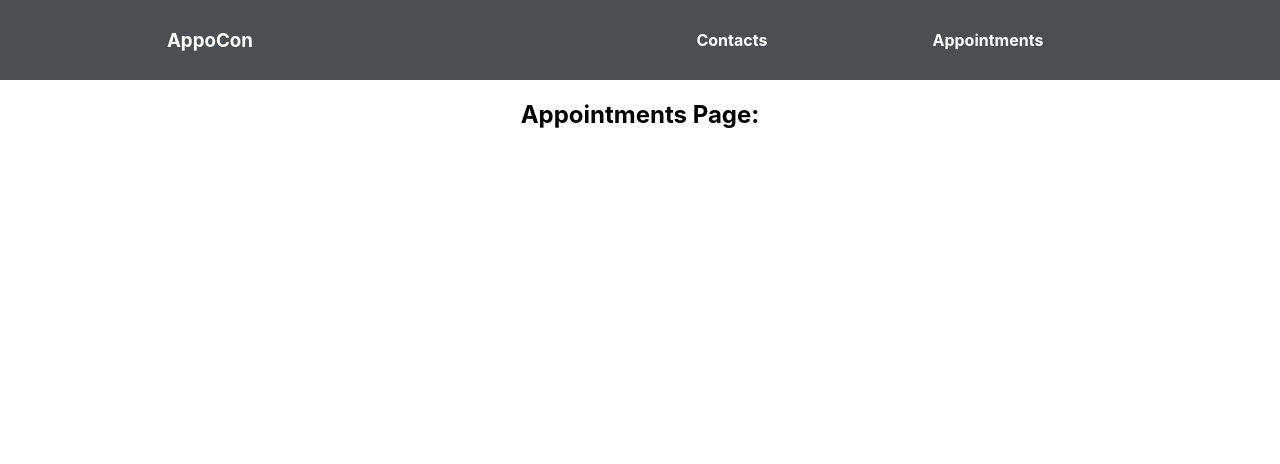
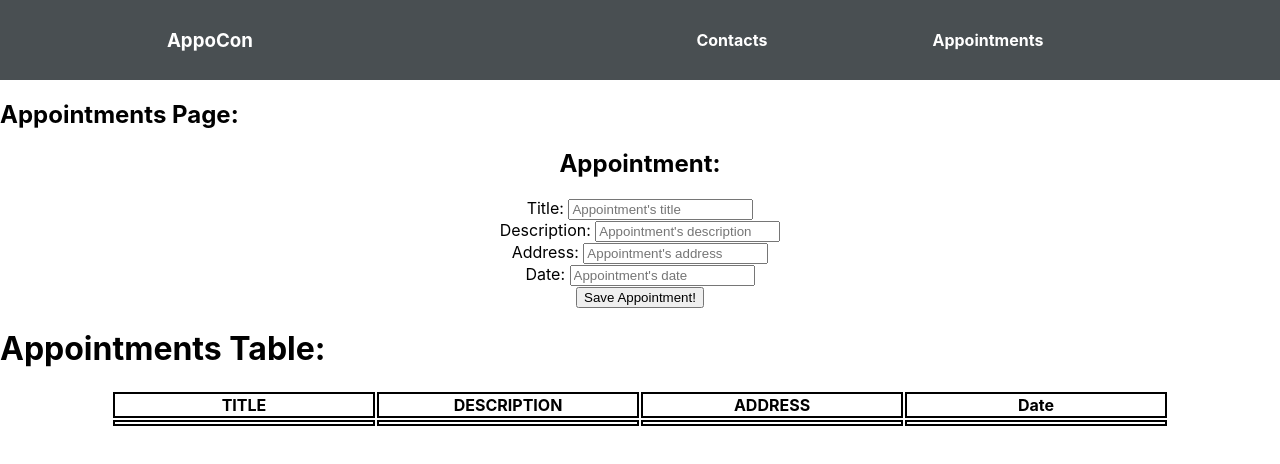
Before and after one commit to AvengedStorm/appocon, a React (Create React App) app: page /containers/AppointmentsPage in a window 1280 px wide. Shown: the top 464 px of the page. Built offline with nearby package versions, Linux system fonts and the light colour scheme.

Commit message:
finished project (without redux)

```diff
--- a/package.json
+++ b/package.json
@@ -3,6 +3,7 @@
   "version": "0.1.0",
   "private": true,
   "dependencies": {
+    "@syncfusion/ej2-react-calendars": "^19.1.66",
     "@testing-library/jest-dom": "^5.12.0",
     "@testing-library/react": "^11.2.7",
     "@testing-library/user-event": "^12.8.3",
--- a/src/App.css
+++ b/src/App.css
@@ -1,5 +1,5 @@
 .App {
-  text-align: center;
+  text-align: left;
 }
 
 Nav {
@@ -20,15 +20,17 @@ Nav {
 }
 
 form {
-  display: flex;
+  display: block;
+  text-align: center;
   justify-content: space-around;
   align-items: center;
 }
 
 table, th, td {
-  display: inline-block;
+  margin: auto;
   align-content: center;
   width: "100%";
+  text-align: center;
 }
 th, td {
   width: 20vw;
@@ -45,3 +47,5 @@ th, td {
   background: lightblue;
   color: black;
 }
+
+@import url("https://cdn.syncfusion.com/ej2/material.css");
--- a/src/App.js
+++ b/src/App.js
@@ -1,4 +1,5 @@
 import react, {useState, useEffect} from 'react';
+import {Link, withRouter} from 'react-router-dom';
 import {BrowserRouter as Router, Switch, Route} from 'react-router-dom';
 import './App.css';
 import ContactsPage from './containers/ContactsPage';
@@ -23,7 +24,13 @@ function App() {
 const HomePage = () => {
   return (
     <div>
-      <h3>Home Page:</h3>
+      <h1>Welcome to AppoCon!</h1>
+      <div>
+        <h2 style={{fontWeight: "normal"}}>
+          At this site you can save your own contacts and own appointments for later use!<br/>
+          for your own convenience you can go to your desired place through the navigation bar.
+        </h2>
+      </div>
     </div>
   )
 }
--- a/src/containers/AppointmentsPage.js
+++ b/src/containers/AppointmentsPage.js
@@ -1,12 +1,114 @@
 import React from 'react';
 import react, {useState, useEffect} from 'react';
 import DatePicker from "react-datepicker";
+import {DatePickerComponent} from "@syncfusion/ej2-react-calendars";
 
 class AppointmentsPage extends React.Component {
+  constructor(props) {
+    super(props);
+    this.state = {
+      savedAppo: [
+        {
+          title: "",
+          description: "",
+          address: "",
+          date: ""
+        }
+      ]
+    }
+    this.handleTitleChange = this.handleTitleChange.bind(this);
+    this.handledescriptionChange = this.handledescriptionChange.bind(this);
+    this.handleAddressChange = this.handleAddressChange.bind(this);
+    this.handleDateChange = this.handleDateChange.bind(this);
+    this.handleSubmit = this.handleSubmit.bind(this);
+    this.renderContacts = this.renderAppos.bind(this);
+  }
+
+  handleTitleChange(a) {
+    this.setState({title: a.target.value})
+  }
+
+  handledescriptionChange(b) {
+    this.setState({description: b.target.value})
+  }
+
+  handleAddressChange(c) {
+    this.setState({address: c.target.value})
+  }
+
+  handleDateChange(d) {
+    this.setState({date: d.target.value})
+  }
+
+  handleSubmit(e) {
+    e.preventDefault();
+    const contact = {
+      title: this.state.title,
+      description: this.state.description,
+      address: this.state.address,
+      date: this.state.date
+    }
+    this.setState({...this.state, savedAppo: [...this.state.savedAppo, contact]})
+    this.setState({
+      title: "",
+      description: "",
+      address: "",
+      date:""
+    })
+  }
+
+  renderAppos() {
+    return this.state.savedAppo.map((contact, index) => {
+      const {title: title, description: description, address: address, date: date} = contact
+      return (
+        <tr>
+          <td>{title}</td>
+          <td>{description}</td>
+          <td>{address}</td>
+          <td>{date}</td>
+        </tr>
+      )
+    })
+  }
+
   render() {
     return (
-      <div className="AppointmentsPage">
-        <h2>Appointments Page:</h2>
+      <div>
+        <div>
+          <h2>Appointments Page:</h2>
+          <form>
+            <h2>Appointment:</h2>
+            <label htmlFor="title">Title: </label>
+            <input id="title" name="title" type="text" value={this.state.title} onChange={this.handleTitleChange} placeholder="Appointment's title"/>
+              <br/>
+            <label htmlFor="description">Description: </label>
+            <input id="description" name="description" type="description" value={this.state.description} onChange={this.handledescriptionChange} placeholder="Appointment's description"/>
+              <br/>
+            <label htmlFor="address">Address: </label>
+            <input id="address" name="address" type="text" value={this.state.address} onChange={this.handleAddressChange} placeholder="Appointment's address"/>
+              <br/>
+            <label htmlFor="date">Date: </label>
+            <input id="date" name="date" type="date-picker" value={this.state.date} onChange={this.handleDateChange} placeholder="Appointment's date"/>
+             <br/>
+            <button onClick={this.handleSubmit}>Save Appointment!</button>
+          </form>
+        </div>
+        <div>
+            <h1>Appointments Table:</h1>
+            <table id='appo'>
+              <thead style={{fontWeight:"bold"}}>
+                <tr>
+                  <td>TITLE</td>
+                  <td>DESCRIPTION</td>
+                  <td>ADDRESS</td>
+                  <td>Date</td>
+                </tr>
+              </thead>
+               <tbody>
+                  {this.renderAppos()}
+               </tbody>
+            </table>
+         </div>
       </div>
     )
   }
--- a/src/containers/ContactsPage.js
+++ b/src/containers/ContactsPage.js
@@ -67,25 +67,27 @@ class ContactsPage extends React.Component {
           <h2>Contacts Page:</h2>
           <form>
             <h2>Contact:</h2>
-            <label htmlFor="firstName">First Name:</label>
-            <input id="firstName" name="firstName" type="text" value={this.state.firstName} onChange={this.handleNameChange}/>
+            <label htmlFor="firstName">First Name: </label>
+            <input id="firstName" name="firstName" type="text" value={this.state.firstName} onChange={this.handleNameChange} placeholder="Contact's first name"/>
               <br/>
-            <label htmlFor="lastName">Last Name:</label>
-            <input id="lastName" name="lastName" type="lastName" value={this.state.lastName} onChange={this.handleLastNameChange}/>
+            <label htmlFor="lastName">Last Name: </label>
+            <input id="lastName" name="lastName" type="lastName" value={this.state.lastName} onChange={this.handleLastNameChange} placeholder="Contact's last name"/>
               <br/>
-            <label htmlFor="phoneNumber">Phone Number:</label>
-            <input id="phoneNumber" name="phoneNumber" type="text" value={this.state.phoneNumber} onChange={this.handlePNumberChange}/>
+            <label htmlFor="phoneNumber">Phone Number: </label>
+            <input id="phoneNumber" name="phoneNumber" type="text" value={this.state.phoneNumber} onChange={this.handlePNumberChange} placeholder="Contact's phone"/>
               <br/>
-            <button onClick={this.handleSubmit}>Send data!</button>
+            <button onClick={this.handleSubmit}>Save data!</button>
           </form>
         </div>
         <div>
             <h1>Contacts Table</h1>
             <table id='contacts'>
               <thead style={{fontWeight:"bold"}}>
-                <td>FIRST NAME</td>
-                <td>LAST NAME</td>
-                <td>PHONE NUMBER</td>
+                <tr>
+                  <td>FIRST NAME</td>
+                  <td>LAST NAME</td>
+                  <td>PHONE NUMBER</td>
+                </tr>
               </thead>
                <tbody>
                   {this.renderContacts()}
```
Also changed, not shown: 1 other file (tests, documents, lock files or other folders).
